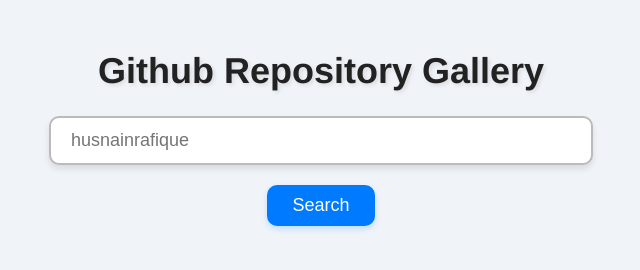
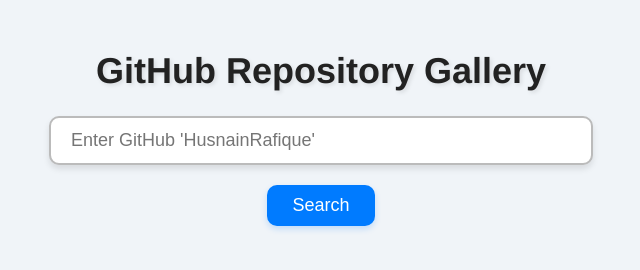
Before and after one commit to husnainrafique/husnainrafique1.github.io, a plain HTML site: page hw5/index.html in a window 1280 px wide. Shown: the whole page, without its empty margins (319-959 px from the left). Drawn offline with Linux system fonts and the light colour scheme.

Commit message:
Update index.html

```diff
--- a/hw5/index.html
+++ b/hw5/index.html
@@ -1,21 +1,16 @@
 <!DOCTYPE html>
 <html lang="en">
   <head>
-    <meta charset = "UTF-8">
-    <meta name="viewport" content= "width=device-width, initial-scale=1.0">
-    <link rel="stylesheet" href="https://cdnjs.cloudflare.com/ajax/libs/font-awesome/6.0.0-beta3/css/all.min.css">
-    <title>Github Gallery </title>
+    <meta charset="UTF-8">
+    <meta name="viewport" content="width=device-width, initial-scale=1.0">
+    <title>GitHub Repository Gallery</title>
     <link rel="stylesheet" href="styles.css">
-
   </head>
   <body>
-    <h1>
-      Github Repository Gallery
-    </h1>
-    <input type="text" id="username" placeholder="husnainrafique">
+    <h1>GitHub Repository Gallery</h1>
+    <input type="text" id="username" placeholder="Enter GitHub 'HusnainRafique'">
     <button onclick="getRepos()">Search</button>
     <div id="gallery"></div>
-
     <script src="app.js"></script>
   </body>
 </html>
```
